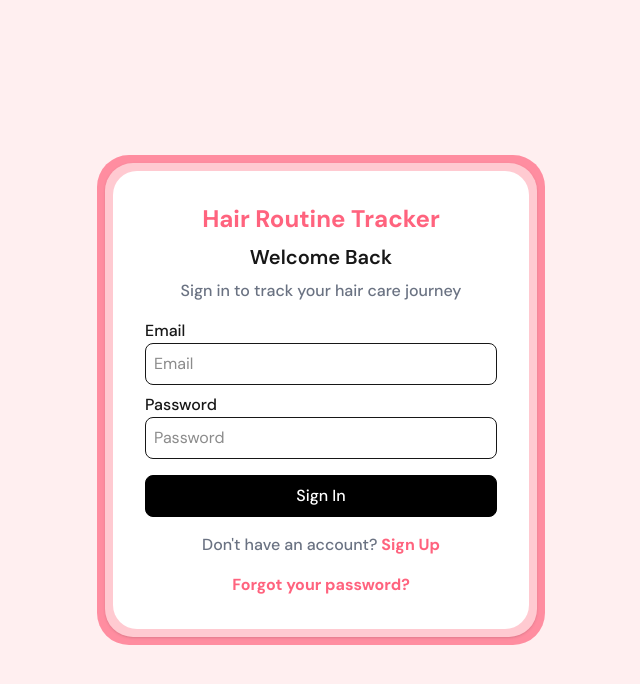
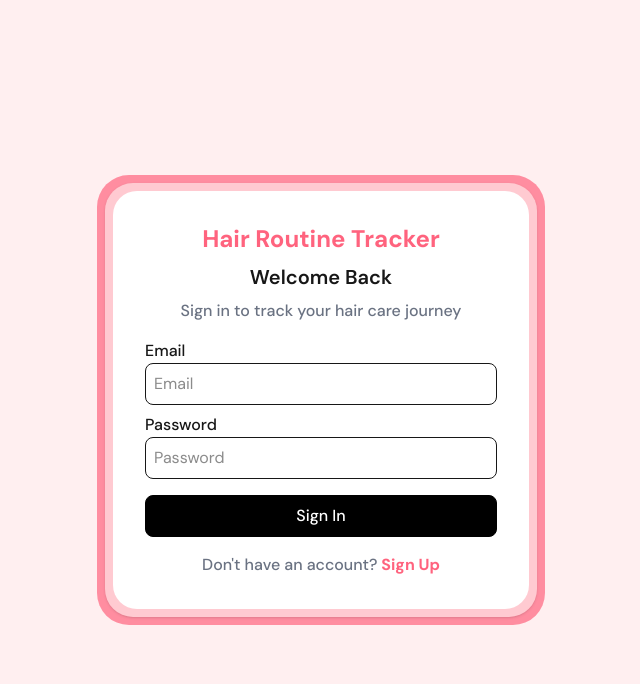
Before and after one commit to Subomi194/tracker-2.0, a Next.js app: page /login in a window 1280 px wide. Shown: the top 684 px of the page, without its empty margins (319-959 px from the left). Built offline with nearby package versions, Linux system fonts and the light colour scheme; no server answers.

Commit message:
disabled email

```diff
--- a/app/auth/actions.ts
+++ b/app/auth/actions.ts
@@ -50,6 +50,7 @@ export async function signUp(formData: FormData) {
   })
 
   if (error) {
+    console.error('SIGNUP ERROR:', error.message)
     if (error.message.includes('User already registered')) {
       return { error: 'An account with this email already exists.' }
     }
--- a/components/login-form.tsx
+++ b/components/login-form.tsx
@@ -89,9 +89,9 @@ export function LoginForm() {
               <a href="/register" className="text-rose-400 font-bold"> Sign Up</a>
             </p>
 
-            <div className="text-center">
+            {/* <div className="text-center">
               <a href="/forgotPassword" className="text-rose-400 font-bold">Forgot your password? </a>
-            </div>
+            </div> */}
 
           </div>
         </div>
```
